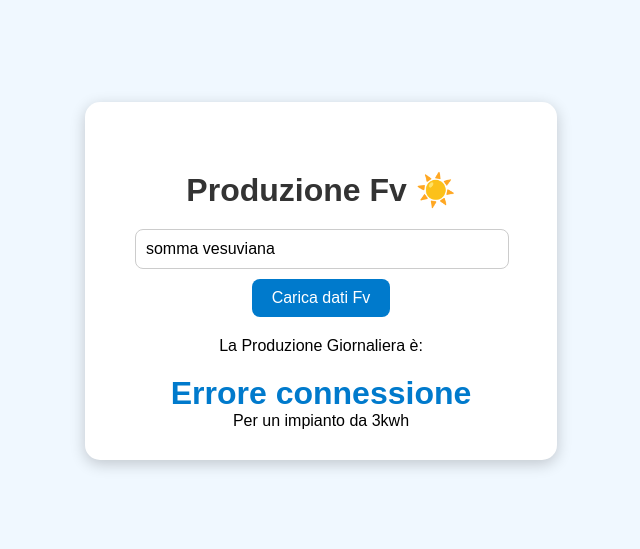
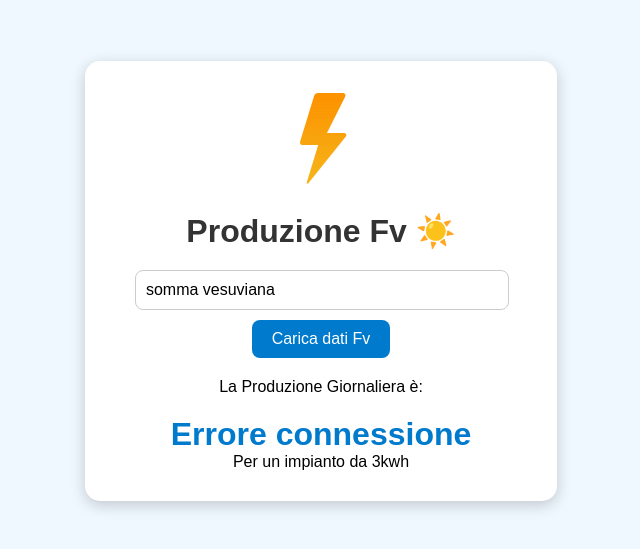
Before and after one commit to maxcaut/Fv-solar, a website: page public/index.html in a window 1280 px wide. Shown: the part 119-668 px from the top of the page, without its empty margins (319-959 px from the left). Drawn offline with Linux system fonts and the light colour scheme; no server answers.

Commit message:
Fix image source attribute in index.html

```diff
--- a/public/index.html
+++ b/public/index.html
@@ -8,7 +8,7 @@
 </head>
 <body>
   <div class="container">
-    <img scr="public/img/flash-col.png">
+    <img src="/public/img/Flash-col.png" alt="flash">
     <h1>Produzione Fv ☀️</h1>
 
     <input type="text" id="cittaInput" placeholder="Inserisci città (es: Somma Vesuviana)">
```
